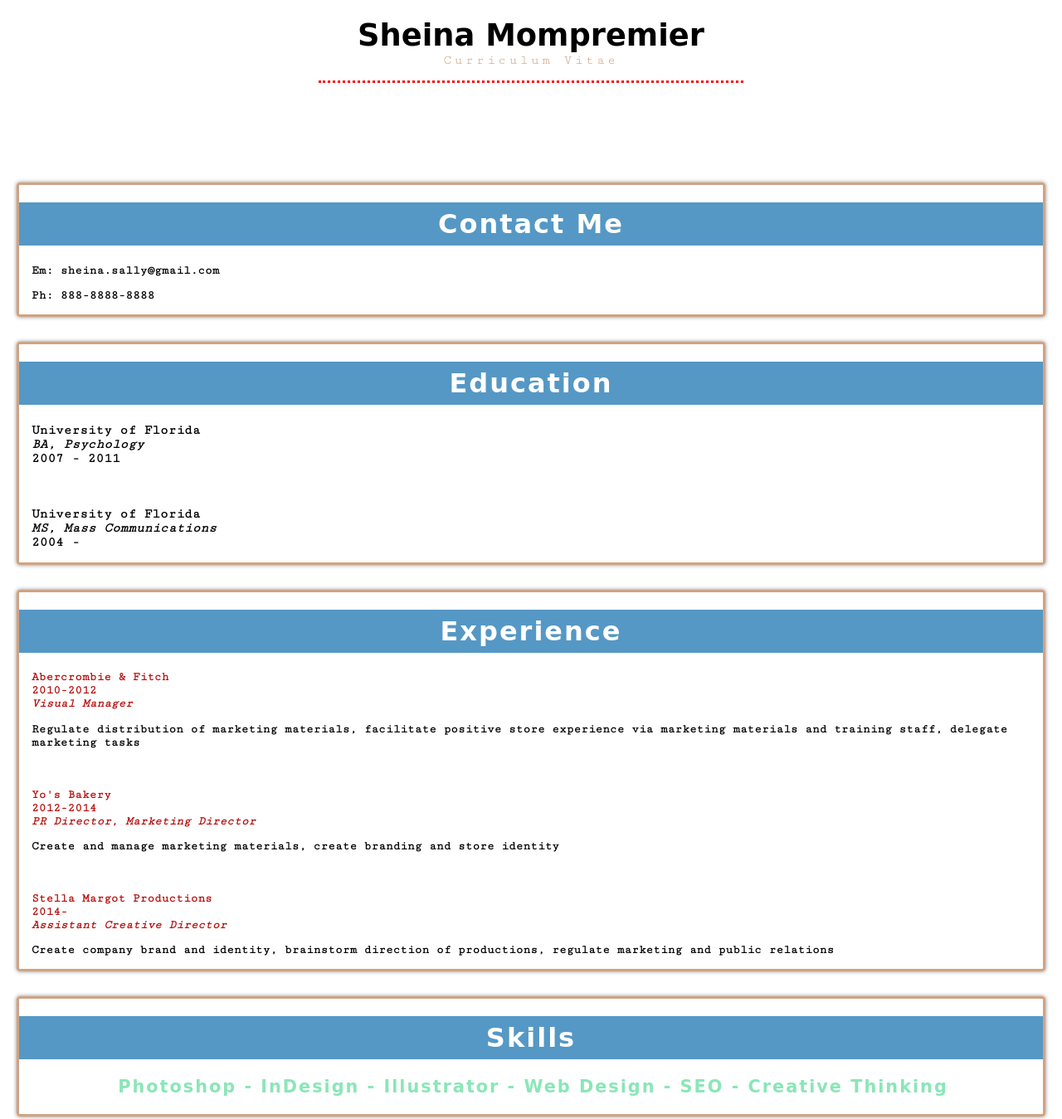
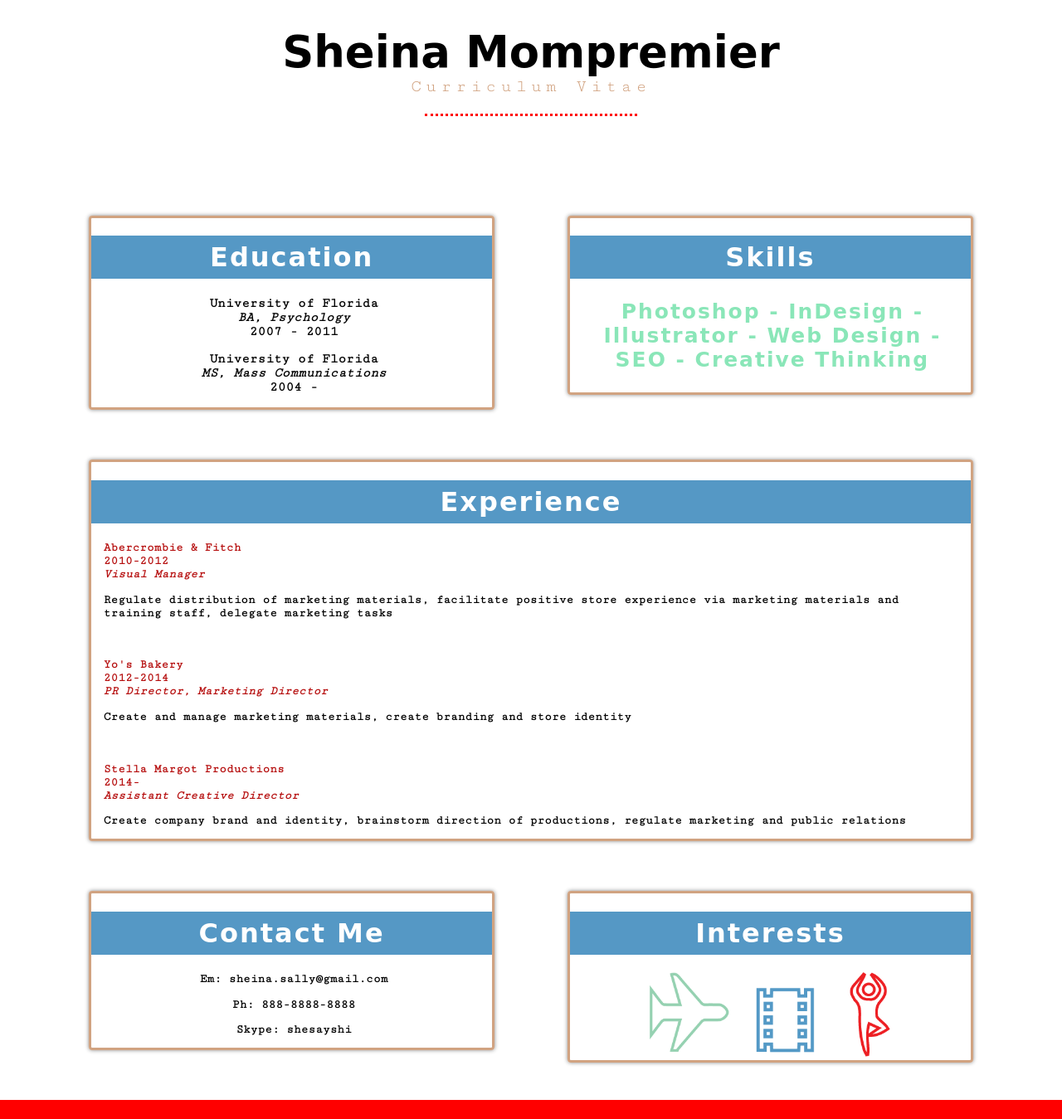
Before and after one commit to sheinasm/project_resume_mompremier_sheina, a plain HTML site: page index.html in a window 1280 px wide. Shown: the part 320-1669 px from the top of the page at 83% size. Drawn offline with Linux system fonts and the light colour scheme; a web font is replaced by a local one.

Commit message:
adjust for responsive tablet

```diff
--- a/css/main.css
+++ b/css/main.css
@@ -115,11 +115,9 @@ main {
 
 }
 
-.other-stats {
 
-}
 
-.stats, .other-stats {
+.stats, .experience, .contact-me, .my-skills, .education, .interests {
 	border: solid #d1a381;
 	border-radius: 4px;
 	box-shadow: 0px 0px 5px 0px #888888;
@@ -169,11 +167,9 @@ footer {
 	}
 
 	.line {
-	border-bottom: dotted #ff0000;
 	border-bottom-width: 3px;
-	text-align: center;
-	margin-left: 30%;
-	margin-right: 30%;
+	margin-left: 40%;
+	margin-right: 40%;
 	}
 	/*--------end header-------*/
 
@@ -229,6 +225,75 @@ footer {
 		max-width: 30%;
 
 	}
+	.logo-name {
+		font-size: 3.3em;
+	}
+
+	.sub-title {
+	letter-spacing: 5.5px;
+	font-size: 1.3em;
+	}
+
+	.skills {
+		font-size: 1.56em;
+	}
+
+	.line {
+	border-bottom-width: 3px;
+	margin-left: 40%;
+	margin-right: 40%;
+	}
+
+
+	.education {
+		float: left;
+		text-align: center;
+		width: 39%;
+		margin-left: 7%;
+		margin-bottom: 60px;
+
+
+	}
+
+	.my-skills {
+		float: right;
+		width: 39%;
+		margin-right: 7%;
+
+	}
+
+
+	.experience {
+		clear: both;
+		margin-left: 7%;
+		margin-right: 7%;
+		margin-bottom: 60px;
+
+
+	}
+
+
+	.contact-me {
+		float: left;
+		text-align: center;
+		width: 39%;
+		margin-left: 7%;
+		margin-bottom: 60px;
+
+	}
+
+	.interests {
+		float: right;
+		width: 39%;
+		margin-right: 7%;
+
+	}
+
+	footer {
+		clear: both;
+	}
+
+
 
 
 /*@media (max-width: 830px;) {
--- a/index.html
+++ b/index.html
@@ -29,26 +29,26 @@
         </header>
 
         <main>
-            <article class="other-stats">
-                <h1 class="Contact">Contact Me</h1>
-                    <p>Em: sheina.sally@gmail.com</p>
-                    <p>Ph: 888-8888-8888</p>
-            </article>
-
-
-            <section class="stats">
+            <article class="education-skills">
+                <div class="education">
                     <h1 class="section-title">Education</h1>
                         <p class="subsection-school">University of Florida
                         </br><em>BA, Psychology</em></br>2007 - 2011</p>
 
-                    </br>
-
                         <p class="subsection-school">University of Florida
                         </br><em>MS, Mass Communications</em></br>2004 - </p>
-            </section>
+                </div>
 
 
-            <section class="stats">
+                <div class="my-skills">
+                    <h1 class="Contact">Skills</h1>
+                        <p class="skills">Photoshop - InDesign - Illustrator - Web Design - SEO - Creative Thinking</p>
+                </div>
+            </article>
+
+
+
+            <section class="experience">
                 <h1 class="section-title">Experience</h1>
                     <p class="subsection-title">Abercrombie & Fitch</br>
                     2010-2012
@@ -70,18 +70,23 @@
             </section>
 
 
-            <article class="other-stats">
-                <h1 class="Contact">Skills</h1>
-                    <p class="skills">Photoshop - InDesign - Illustrator - Web Design - SEO - Creative Thinking</p>
-            </article>
+            <section class="about_me">
+                <div class="contact-me">
+                    <h1 class="Contact">Contact Me</h1>
+                        <p>Em: sheina.sally@gmail.com</p>
+                        <p>Ph: 888-8888-8888</p>
+                        <p> Skype: shesayshi</p>
+                </div>
 
 
-            <article class="other-stats">
+                <div class="interests">
                     <h1 class="Contact">Interests</h1>
+
                     <div class="hobbies">
                         <img src="img/hobbies.png" alt="my hobby" title="travel movies yoga"  />
                     </div>
-            </article>
+                </div>
+            </section>
         </main>
    </section>
 
```
Lines whose indentation alone changed are shown as unchanged.
